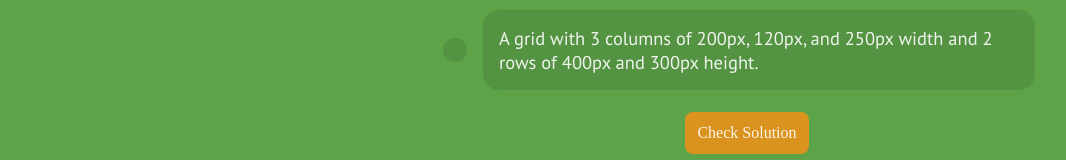
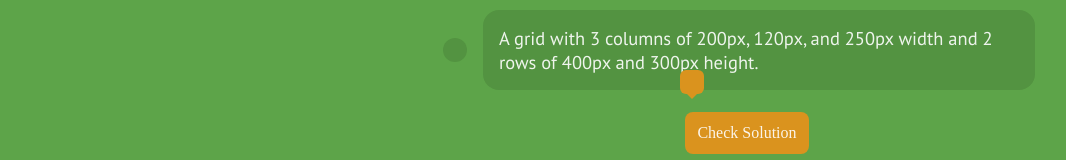
Before and after one commit to Halmesn/Griddy, a Next.js app: page / in a window 1280 px wide. Both pictures are taken after a click on the button "Check Solution". Shown: the part 908-1068 px from the top of the page, without its empty margins (101-1167 px from the left). Built offline with nearby package versions, Linux system fonts and the light colour scheme; a web font is replaced by a local one.

Commit message:
add some styles to popup message

```diff
--- a/components/quiz/QuizForm.js
+++ b/components/quiz/QuizForm.js
@@ -6,7 +6,7 @@ import ButtonPrimary from 'components/layout/button/ButtonPrimary';
 import { QUIZ } from 'content/quizContent';
 
 import { useState } from 'react';
-import { AnimatePresence } from 'framer-motion';
+import { useAnimation } from 'framer-motion';
 
 export default function QuizForm({ quizIndex, sample }) {
   const codeSnippets = QUIZ.codeSnippets[quizIndex];
@@ -16,6 +16,8 @@ export default function QuizForm({ quizIndex, sample }) {
 
   const [selectedAnswer, setSelectedAnswer] = useState(null);
   const [solution, setSolution] = useState(null);
+
+  const controls = useAnimation();
 
   const renderCode = () => (
     <Styled.CodeContainer>
@@ -41,6 +43,11 @@ export default function QuizForm({ quizIndex, sample }) {
     </Styled.AnswerContainer>
   );
 
+  const onSolutionCheck = () => {
+    setSolution(selectedAnswer);
+    controls.start('visible');
+  };
+
   return (
     <Styled.QuizForm>
       <Styled.Header>
@@ -52,23 +59,24 @@ export default function QuizForm({ quizIndex, sample }) {
       </Styled.SubHeader>
       {answers && renderAnswer()}
       {sample ? (
-        <Styled.MessagePopUp>
-          <ButtonPrimary onClick={() => setSolution(selectedAnswer)}>
+        <Styled.PopUp>
+          <ButtonPrimary onClick={onSolutionCheck}>
             Check Solution
           </ButtonPrimary>
-          <AnimatePresence>
-            {solution === 3 && (
-              <Styled.MessageContainer
-                variants={Styled.MessageVariants}
-                initial="hidden"
-                animate="visible"
-                exit="hidden"
-              >
-                Spot on!
-              </Styled.MessageContainer>
+
+          <Styled.Message
+            variants={Styled.MessageVariants}
+            initial="hidden"
+            animate={controls}
+          >
+            {solution && (
+              <p>
+                Your answer to the sample question is{' '}
+                {solution === 3 ? 'correct' : 'not right'}.
+              </p>
             )}
-          </AnimatePresence>
-        </Styled.MessagePopUp>
+          </Styled.Message>
+        </Styled.PopUp>
       ) : (
         <ButtonPrimary>Submit</ButtonPrimary>
       )}
--- a/components/quiz/styles.js
+++ b/components/quiz/styles.js
@@ -78,11 +78,11 @@ export const Answer = styled(motion.div)`
   cursor: pointer;
 `;
 
-export const MessagePopUp = styled.div`
+export const PopUp = styled.div`
   position: relative;
 `;
 
-export const MessageContainer = styled(motion.div)`
+export const Message = styled(motion.div)`
   background: ${({ theme }) => theme.colors.buttonPrimary};
   color: ${({ theme }) => theme.colors.primary};
   font-size: 1.6rem;
@@ -93,7 +93,7 @@ export const MessageContainer = styled(motion.div)`
   position: absolute;
   z-index: 1;
   bottom: 125%;
-  left: 23%;
+  cursor: pointer;
 
   ::after {
     content: '';
@@ -108,6 +108,8 @@ export const MessageContainer = styled(motion.div)`
   }
 `;
 
+export const MessageTitle = styled(motion.div)``;
+
 export const DotVariants = {
   hidden: { scale: 0 },
   visible: { scale: 1 },
```
